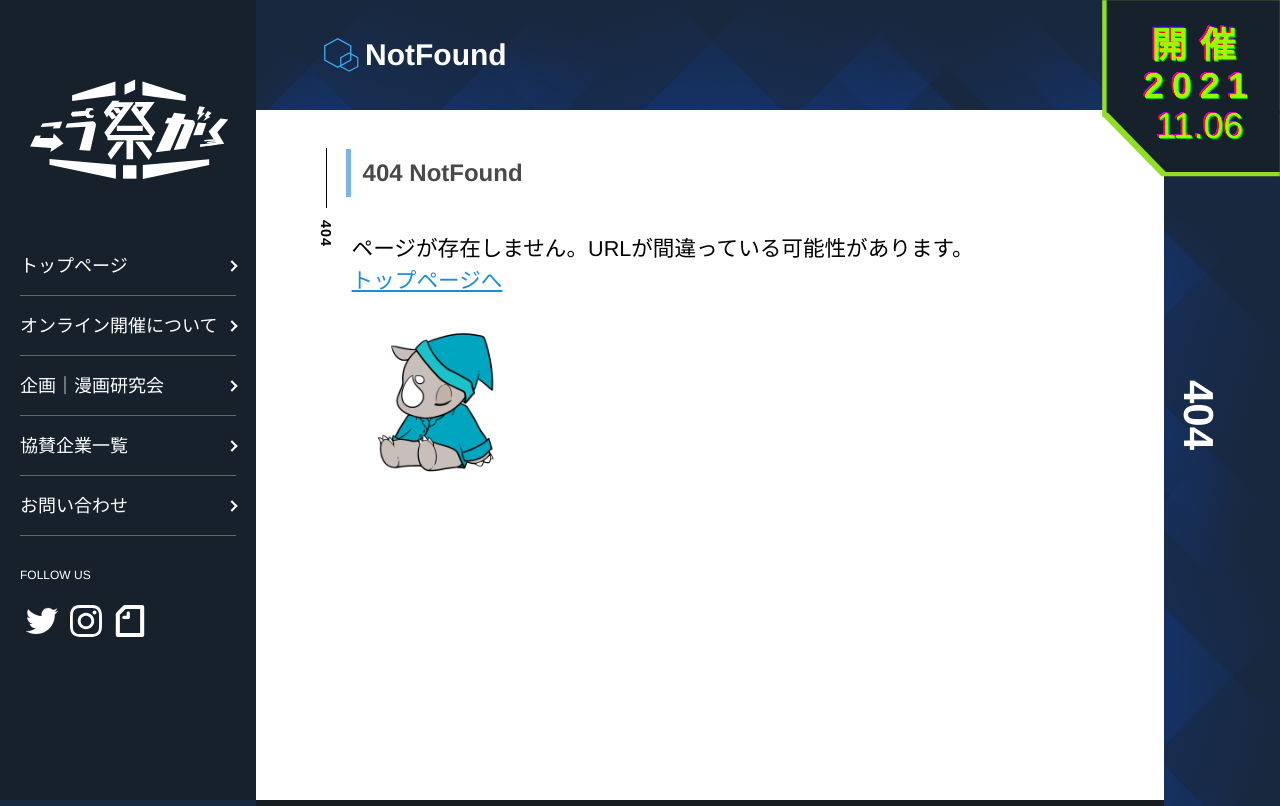
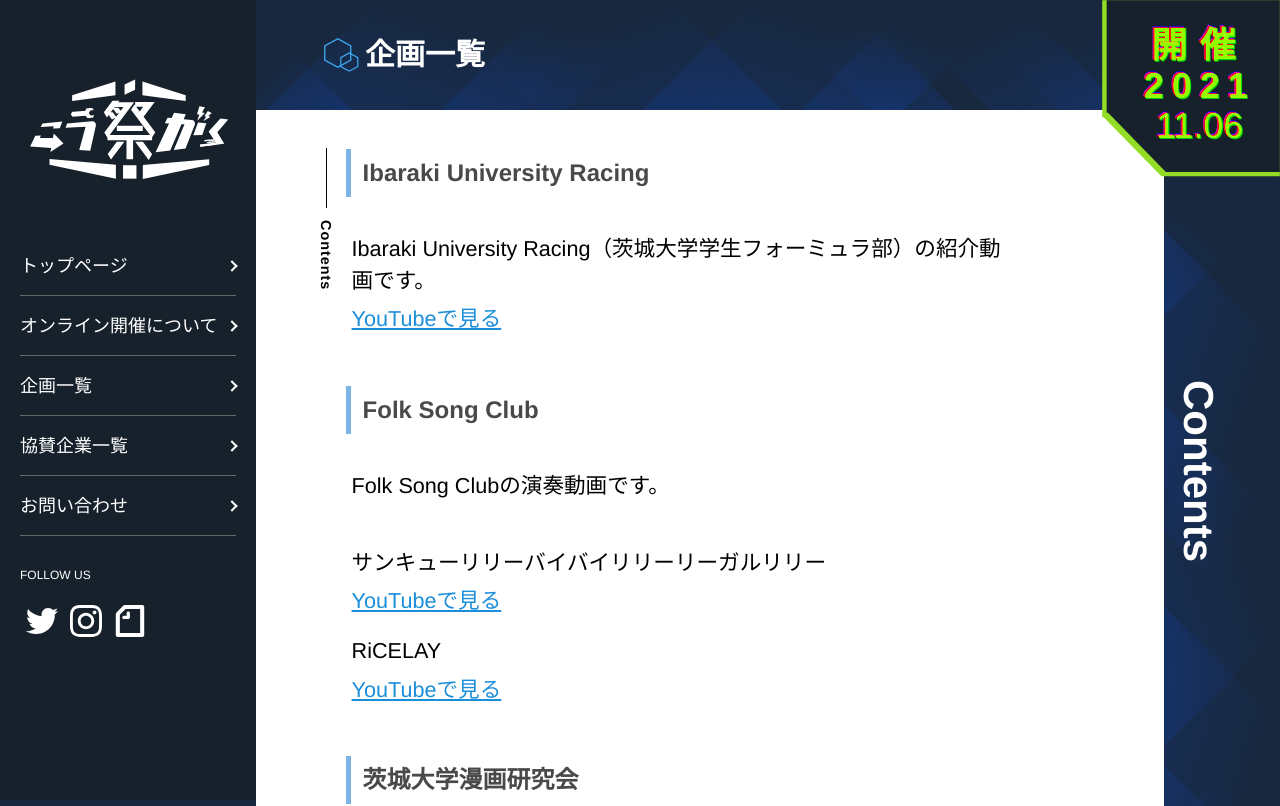
Before and after one commit to kougakusai/kougakusai-hp, a Next.js app: page /event/show in a window 1280 px wide. Before the commit this address had no page. Shown: the top 806 px of the page. Built offline with nearby package versions, Linux system fonts and the light colour scheme.

Commit message:
企画一覧ページ実装 (#94)
* 企画一覧ページ追加

* 企画一覧へのリンクを作成

* サークル名を正式なものに訂正

```diff
--- a/src/components/modules/Footer/Footer.tsx
+++ b/src/components/modules/Footer/Footer.tsx
@@ -13,8 +13,8 @@ const links = [
     description: "オンライン開催について",
   },
   {
-    pagePath: "/event/mangakenkyukai",
-    description: "企画｜漫画研究会",
+    pagePath: "/event/show",
+    description: "企画一覧",
   },
   {
     pagePath: "/company",
--- a/src/components/modules/Header/Header.tsx
+++ b/src/components/modules/Header/Header.tsx
@@ -17,8 +17,8 @@ const links = [
     description: "オンライン開催について",
   },
   {
-    pagePath: "/event/mangakenkyukai",
-    description: "企画｜漫画研究会",
+    pagePath: "/event/show",
+    description: "企画一覧",
   },
   {
     pagePath: "/company",
@@ -55,9 +55,14 @@ const Header: VFC = () => {
               </Link>
             </div>
             <div>
-              <Link href="/event/mangakenkyukai">
+              <Link href="/event/show">
                 <a onClick={() => setIsExpand(false)} className="w-[44px]">
-                  <img src={`${prefix}/event.svg`} alt="企画ページへ" width="44px" height="44px" />
+                  <img
+                    src={`${prefix}/event.svg`}
+                    alt="企画ページへ"
+                    width="44px"
+                    height="44px"
+                  />
                   <span>Event</span>
                 </a>
               </Link>
@@ -75,7 +80,11 @@ const Header: VFC = () => {
       >
         <Link href="/">
           <a>
-            <img src={`${prefix}/logoWhite.svg`} alt="こうがく祭" className="hidden k-lg:block w-full" />
+            <img
+              src={`${prefix}/logoWhite.svg`}
+              alt="こうがく祭"
+              className="hidden k-lg:block w-full"
+            />
           </a>
         </Link>
         <ul className="w-full px-[55px] pt-[25px] pb-[60px] k-lg:p-0">
--- /dev/null
+++ b/src/pages/event/show.tsx
@@ -0,0 +1,74 @@
+import type { ReactElement } from "react";
+import Head from "next/head";
+import Link from "next/link";
+import ArticleLayout from "src/components/templates/ArticleLayout";
+import Subtitle from "src/components/modules/Subtitle";
+
+const Show = () => {
+  return (
+    <>
+      <Head>
+        <title>2021年こうがく祭公式HP | 茨城大学</title>
+      </Head>
+      <article className="text-[1.5rem] k-lg:text-[1.8rem] relative top-[calc(-1.2rem-26px)] k-lg:top-[calc(-1.2rem-27px)] space-y-[50px]">
+        <div>
+          <Subtitle text="Ibaraki University Racing" />
+          <p className="p-2">
+            Ibaraki University
+            Racing（茨城大学学生フォーミュラ部）の紹介動画です。
+          </p>
+          <a
+            href="https://youtu.be/bOuJYDg2OCM"
+            target="_blank"
+            rel="noopener noreferrer"
+            className="p-2 underline text-k-blue-dark cursor-pointer"
+          >
+            YouTubeで見る
+          </a>
+        </div>
+        <div>
+          <Subtitle text="Folk Song Club" />
+          <p className="p-2">Folk Song Clubの演奏動画です。</p>
+          <br />
+          <p className="p-2">サンキューリリーバイバイリリーリーガルリリー</p>
+          <a
+            href="https://youtu.be/SoWmn0HM6F0"
+            target="_blank"
+            rel="noopener noreferrer"
+            className="p-2 underline text-k-blue-dark cursor-pointer"
+          >
+            YouTubeで見る
+          </a>
+          <p className="p-2 mt-4">RiCELAY</p>
+          <a
+            href="https://youtu.be/A-xGCNqbOAo"
+            target="_blank"
+            rel="noopener noreferrer"
+            className="p-2 underline text-k-blue-dark cursor-pointer"
+          >
+            YouTubeで見る
+          </a>
+        </div>
+        <div>
+          <Subtitle text="茨城大学漫画研究会" />
+          <p className="p-2">茨城大学漫画研究会の企画ページです。</p>
+          <Link href="/event/mangakenkyukai">
+            <a className="p-2 underline text-k-blue-dark cursor-pointer">
+              企画ページへ
+            </a>
+          </Link>
+        </div>
+      </article>
+    </>
+  );
+};
+
+export default Show;
+
+Show.getLayout = function getLayout(page: ReactElement) {
+  return (
+    <ArticleLayout titleJa="企画一覧" titleEn="Contents">
+      {page}
+    </ArticleLayout>
+  );
+};
```
